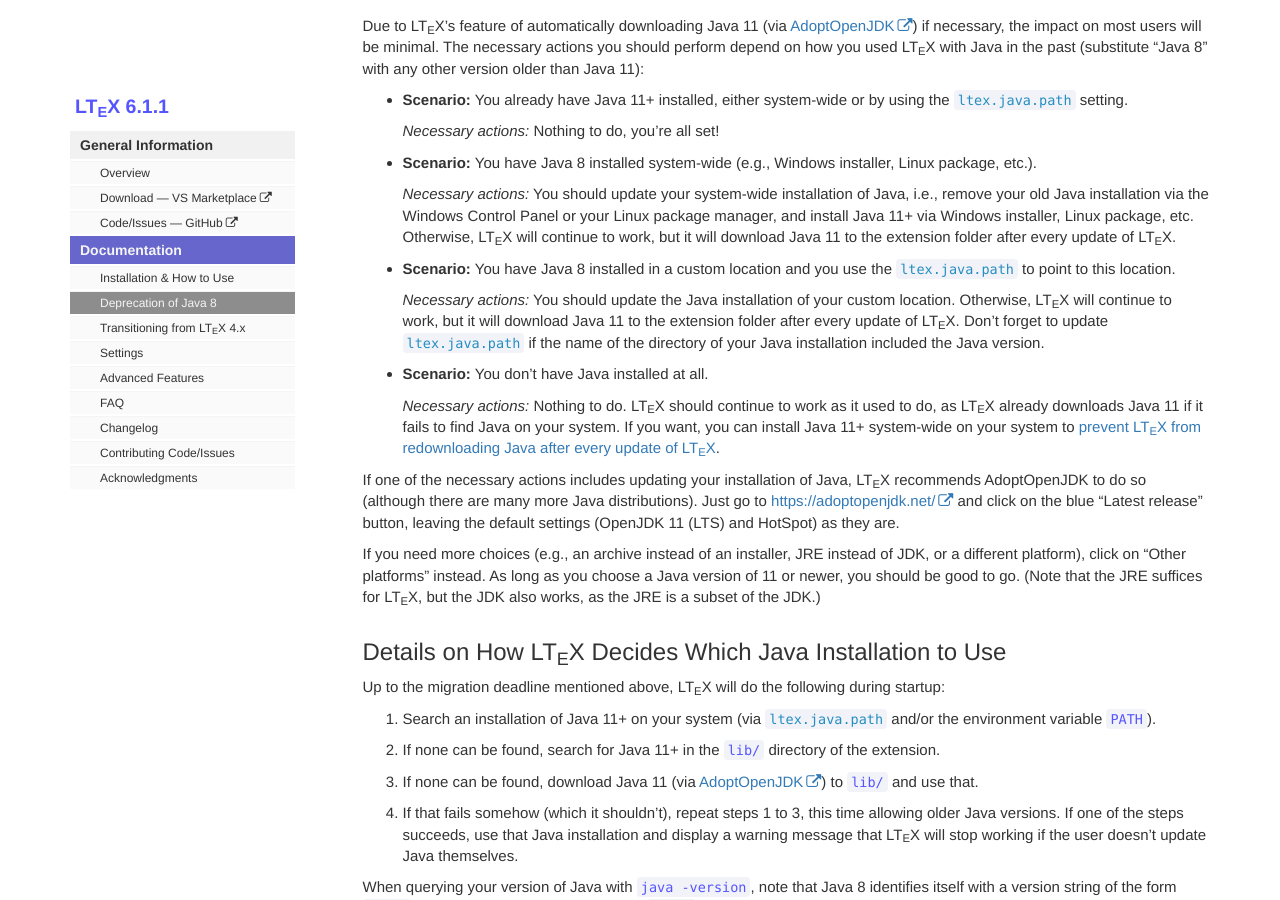
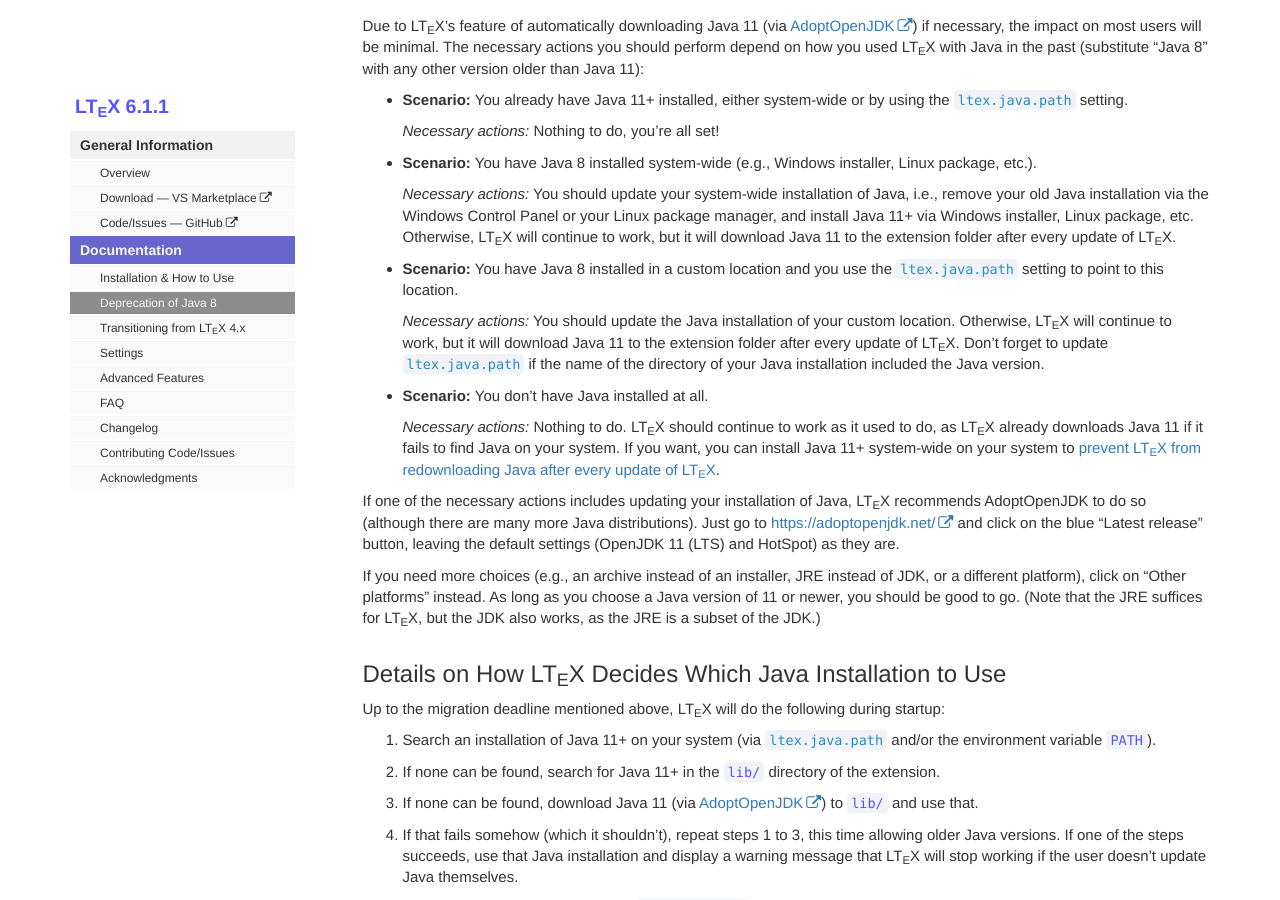
Before and after one commit to valentjn/vscode-ltex, a Jekyll site: the page built from pages/docs/deprecation-of-java-8.md, in a window 1280 px wide and 900 px high, scrolled down 304 px. Built offline with Jekyll 4.4.1, drawn with Linux system fonts in a browser that asks for light colours.

Commit message:
Fix missing word in deprecation-of-java-8.md

```diff
--- a/pages/docs/deprecation-of-java-8.md
+++ b/pages/docs/deprecation-of-java-8.md
@@ -24,7 +24,7 @@ Due to LTeX's feature of automatically downloading Java 11 (via [AdoptOpenJDK](h
 
   *Necessary actions:* You should update your system-wide installation of Java, i.e., remove your old Java installation via the Windows Control Panel or your Linux package manager, and install Java 11+ via Windows installer, Linux package, etc. Otherwise, LTeX will continue to work, but it will download Java 11 to the extension folder after every update of LTeX.
 
-* **Scenario:** You have Java 8 installed in a custom location and you use the [`ltex.java.path`](settings.html#ltexjavapath) to point to this location.
+* **Scenario:** You have Java 8 installed in a custom location and you use the [`ltex.java.path`](settings.html#ltexjavapath) setting to point to this location.
 
   *Necessary actions:* You should update the Java installation of your custom location. Otherwise, LTeX will continue to work, but it will download Java 11 to the extension folder after every update of LTeX. Don't forget to update [`ltex.java.path`](settings.html#ltexjavapath) if the name of the directory of your Java installation included the Java version.
 
```
